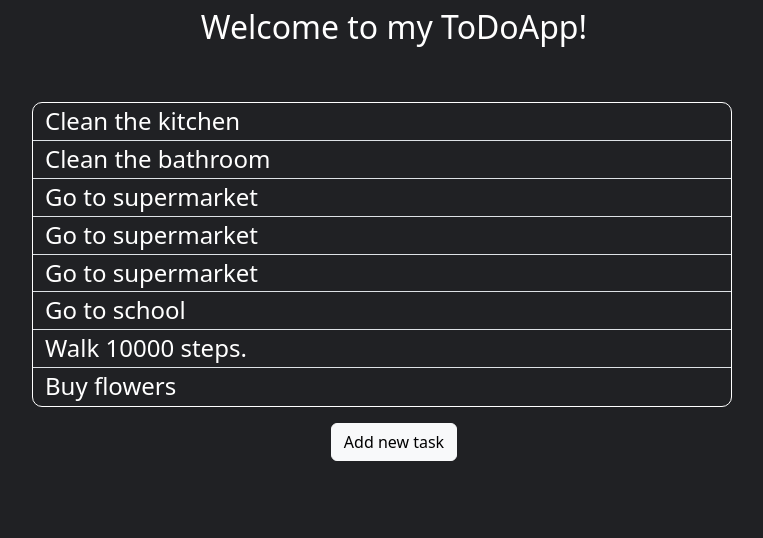
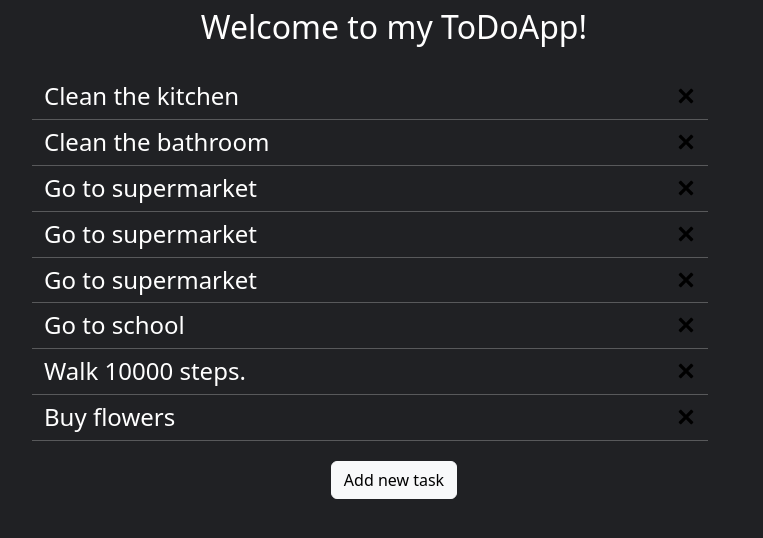
Before and after one commit to MateuszGrabarczyk/ToDoApp, a Django app: page /tasks in a window 1280 px wide. Shown: the top 538 px of the page, without its empty margins (246-1009 px from the left). Run offline with Django 4.2, Linux system fonts and the light colour scheme; data comes from the database, SQL or seed files in the repository; some libraries are stand-ins or nearby versions.

Commit message:
- Improved styling 💄

```diff
--- a/toDoIt/static/toDoIt/index.css
+++ b/toDoIt/static/toDoIt/index.css
@@ -14,3 +14,8 @@
 .border-bottom-last {
     border-bottom: 0.75px solid transparent;
 }
+
+img {
+    width: 20px;
+    height: 20px;
+}
--- a/toDoIt/templates/toDoIt/index.html
+++ b/toDoIt/templates/toDoIt/index.html
@@ -11,16 +11,27 @@
         <h2>Welcome to my ToDoApp!</h2>
     </div>
 
-    <div class="row mt-5">
+    <div class="row mt-4">
         <div class="d-flex justify-content-center">
-            <div class="row row-width box">
+            <div class="row row-width m-0">
                 {% for task in tasks %}
-                    {% if forloop.last %}
-                        <h4 class="py-1 m-0 border-bottom-last">{{task.title}}</h4>
-                    {% else %}
-                        <h4 class="py-1 m-0 border-bottom">{{task.title}}</h4>
-                    {% endif %}
+                <div class="row">
+                    <div class="col">
+                        {% if forloop.last %}
+                            <h4 class="py-1 m-0">{{task.title}}</h4>
+                        {% else %}
+                            <h4 class="py-1 m-0">{{task.title}}</h4>
+                        {% endif %}
+                    </div>
+                    <div class="col">
+                        <div class="d-flex justify-content-end ">
+                            <img src="static/close.svg" alt="Close icon" class="mt-2 icon">
+                        </div>
+                    </div>
+                    <hr class="my-1">
+                </div>
                 {% endfor %}
+
             </div>
         </div>
     </div>
@@ -31,7 +42,4 @@
 </div>
 
 
-
-
-
 {% endblock content %}
```
Also changed, not shown: static/close.svg (added).
